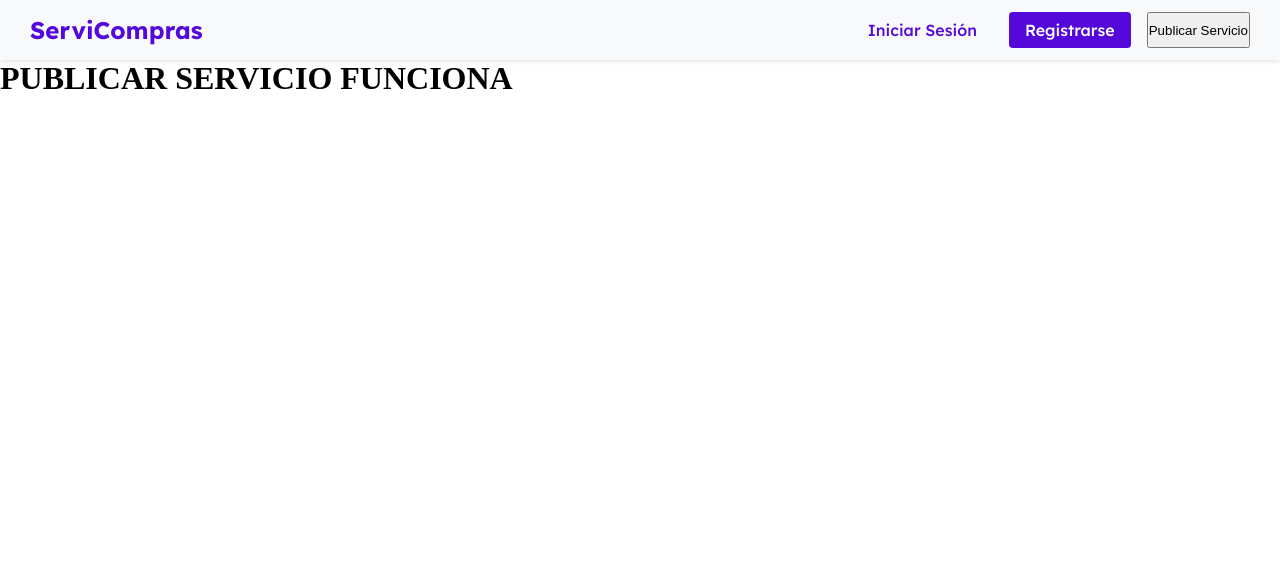
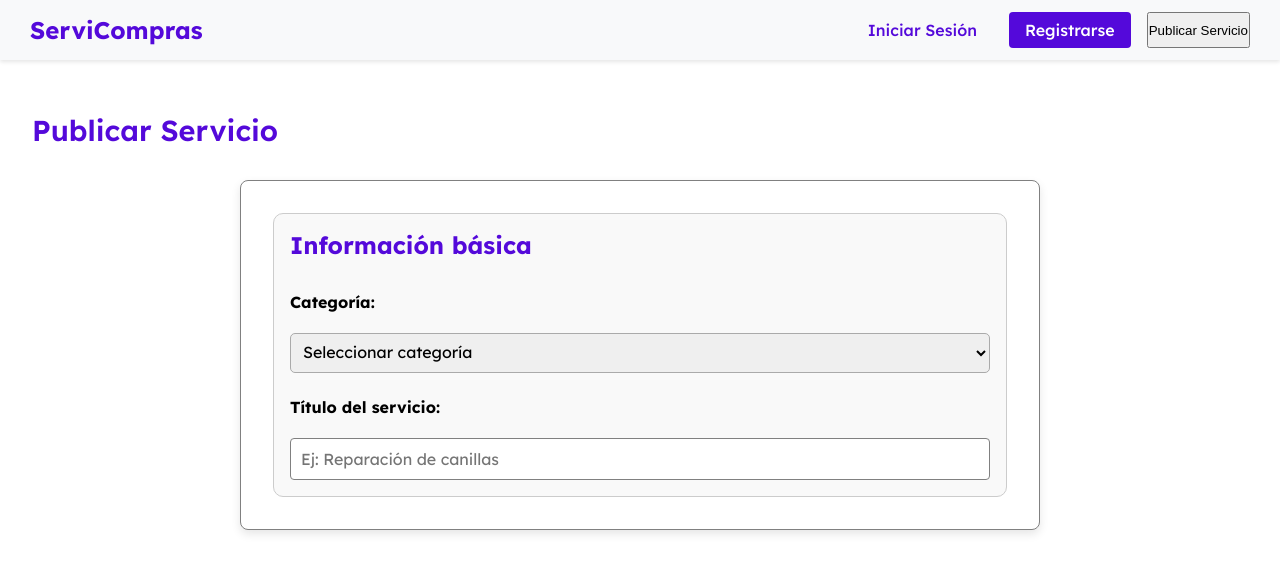
Before and after one commit to malenagianoglio/servicompras, a React (Vite) app: page /publicar in a window 1280 px wide. Shown: the top 572 px of the page. Built offline with nearby package versions, Linux system fonts and the light colour scheme.

Commit message:
decimo commit

```diff
--- a/src/pages/PublicarServicio.jsx
+++ b/src/pages/PublicarServicio.jsx
@@ -3,8 +3,37 @@ import '../styles/stylePublicarServicio.css';
 function PublicarServicio () {
 
   return (
-   <h1>PUBLICAR SERVICIO FUNCIONA</h1>
-  )
+   <div style={{ padding: '2rem' }}>
+      <h1>Publicar Servicio</h1>
+
+      {/* Div general que contiene todos los cuadraditos */}
+      <div className="form-container">
+
+        {/* Primer cuadradito: Información básica */}
+        <div className="form-section">
+          <h2>Información básica</h2>
+
+          <label htmlFor="categoria">Categoría:</label>
+          <select id="categoria" name="categoria">
+            <option value="">Seleccionar categoría</option>
+            <option value="plomeria">Plomería</option>
+            <option value="electricidad">Electricidad</option>
+            <option value="modista">Modista</option>
+          </select>
+
+          <label htmlFor="tituloServicio">Título del servicio:</label>
+          <input
+            type="text"
+            id="tituloServicio"
+            name="tituloServicio"
+            placeholder="Ej: Reparación de canillas"
+          />
+        </div>
+
+      </div>
+    </div>
+  );
+
 }
 
 
--- a/src/styles/styleAuth.css
+++ b/src/styles/styleAuth.css
@@ -1,115 +1,49 @@
- * {
-  box-sizing: border-box;
-}
-
-.auth{
-  padding-top: 60px;
-  overflow-y: auto;
-  margin: 0;
+ .form-container {
+  padding-top: 80px;
   display: flex;
-  justify-content: center;
-  align-items: center;
-  min-height: 100vh;
+  flex-direction: column;
+  gap: 2rem;
+  max-width: 800px;
+  margin: 2rem auto;
+  background-color: white;
+  padding: 2rem;
+  border: 1px solid grey;
+  box-shadow: 0 4px 10px rgba(0,0,0,0.1);
+  border-radius: 8px;
   font-family: 'Lexend', sans-serif;
   font-size: 16px;
 }
 
-.auth-container {
-  border: 1px solid grey;
-  box-shadow: 0 4px 10px rgba(0,0,0,0.1);
-  overflow: hidden;
-  margin: 30px;
+.form-section {
+  display: flex;
+  flex-direction: column;
+  gap: 1rem;
 }
 
-.auth-buttons {
-  display: flex;
-  flex-direction: row;
-  width: 100%;
-}
-
-.auth-buttons button {
-  flex: 1;
-  padding: 15px;
-  cursor: pointer;
-  border: none;
-  background-color: white;
-  border-bottom: 1px solid grey;
-  font-family: 'Lexend', sans-serif;
-  font-size: 16px;
-}
-
-button.active {
-  background-color: white;
-  border-bottom: 5px solid #5409DA;
-}
-
-form {
-  display: flex;
-  flex-direction: column;
-  margin: auto;
-  padding: 20px;
-  max-width: 100%;
-  width: 800px;
-  gap: 10px;
-  background-color: white;
-}
-
-.fila {
-  display: flex;
-  flex-direction: row;
-  gap: 10px;
-}
-
-.campo {
-  display: flex;
-  flex-direction: column;
-  width: 100%;
-  gap: 10px;
+.form-section h2 {
+  margin-bottom: 0.5rem;
+  color: #5409DA;
+  font-weight: 700;
+  font-size: 1.5rem;
 }
 
 label {
-  margin-bottom: 0px;
+  font-weight: 600;
+  margin-bottom: 0.2rem;
 }
 
-input {
-  width: 100%;
-  padding: 8px;
-  box-sizing: border-box;
+select, input[type="text"] {
+  padding: 10px;
+  font-size: 1rem;
   border-radius: 4px;
   border: 1px solid grey;
+  width: 100%;
+  box-sizing: border-box;
+  font-family: 'Lexend', sans-serif;
+  transition: box-shadow 0.2s ease;
 }
 
-input:focus{
+select:focus, input[type="text"]:focus {
   outline: none;
-  box-shadow: 0 0 5px grey;
+  box-shadow: 0 0 5px #5409DA;
 }
-
-button.submit {
-  margin: auto;
-  margin-top: 10px;
-  padding: 10px;
-  border: none;
-  border-radius: 4px;
-  border: 1px solid grey;
-  width: 25%;
-  background-color: #5409DA;
-  cursor: pointer;
-  transition: transform 0.2s ease, background-color 0.2s ease;
-  color: white;
-  font-family: 'Lexend', sans-serif;
-  font-size: 16px;
-}
-
-button.submit:hover {
-  transform: scale(1.01);
-}
-
-.error {
-  color: red;
-  font-size: 0.9rem;
-  margin: 0px 0px 2px;
-}
-
-.input-error {
-  border: 1px solid red;
-}
--- a/src/styles/stylePublicarServicio.css
+++ b/src/styles/stylePublicarServicio.css
@@ -1,3 +1,38 @@
-h1{
-    padding-top: 60px ;
+h1 {
+  font-family: 'Lexend', sans-serif;
+  font-weight: 600;
+  font-size: 2.5rem;
+  color: #5409DA;
+  margin-top: 80px;
+  font-size: 1.8rem;
+
 }
+
+.form-container {
+
+  display: flex;
+  flex-direction: column;
+  gap: 1.5rem;
+}
+
+.form-section {
+  border: 1px solid #ccc;
+  padding: 1rem;
+  border-radius: 10px;
+  background-color: #f9f9f9;
+}
+
+label {
+  display: block;
+  margin-top: 0.5rem;
+  margin-bottom: 0.3rem;
+  font-weight: bold;
+}
+
+select, input {
+  width: 100%;
+  padding: 0.5rem;
+  border-radius: 5px;
+  border: 1px solid #aaa;
+  font-size: 1rem;
+}
```
